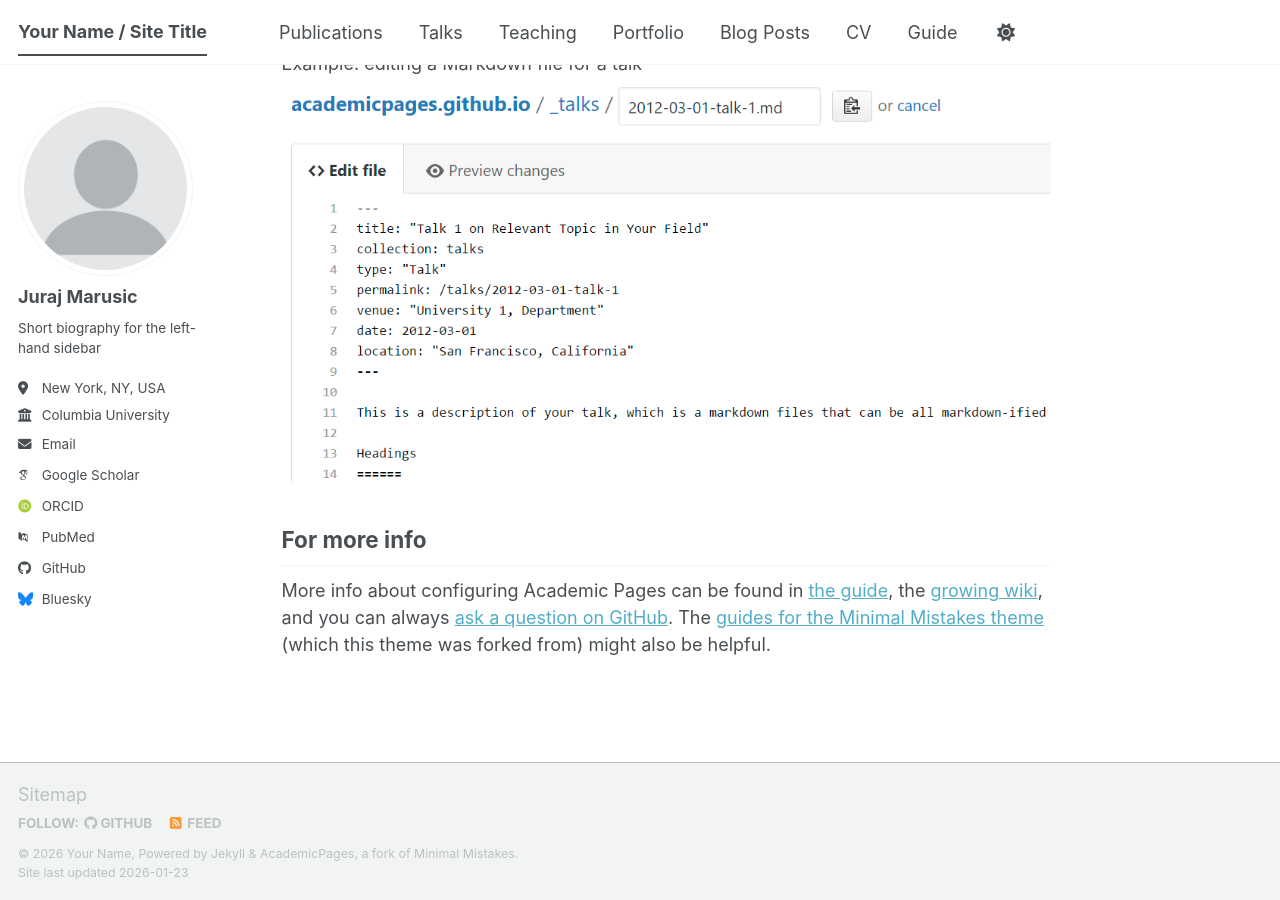
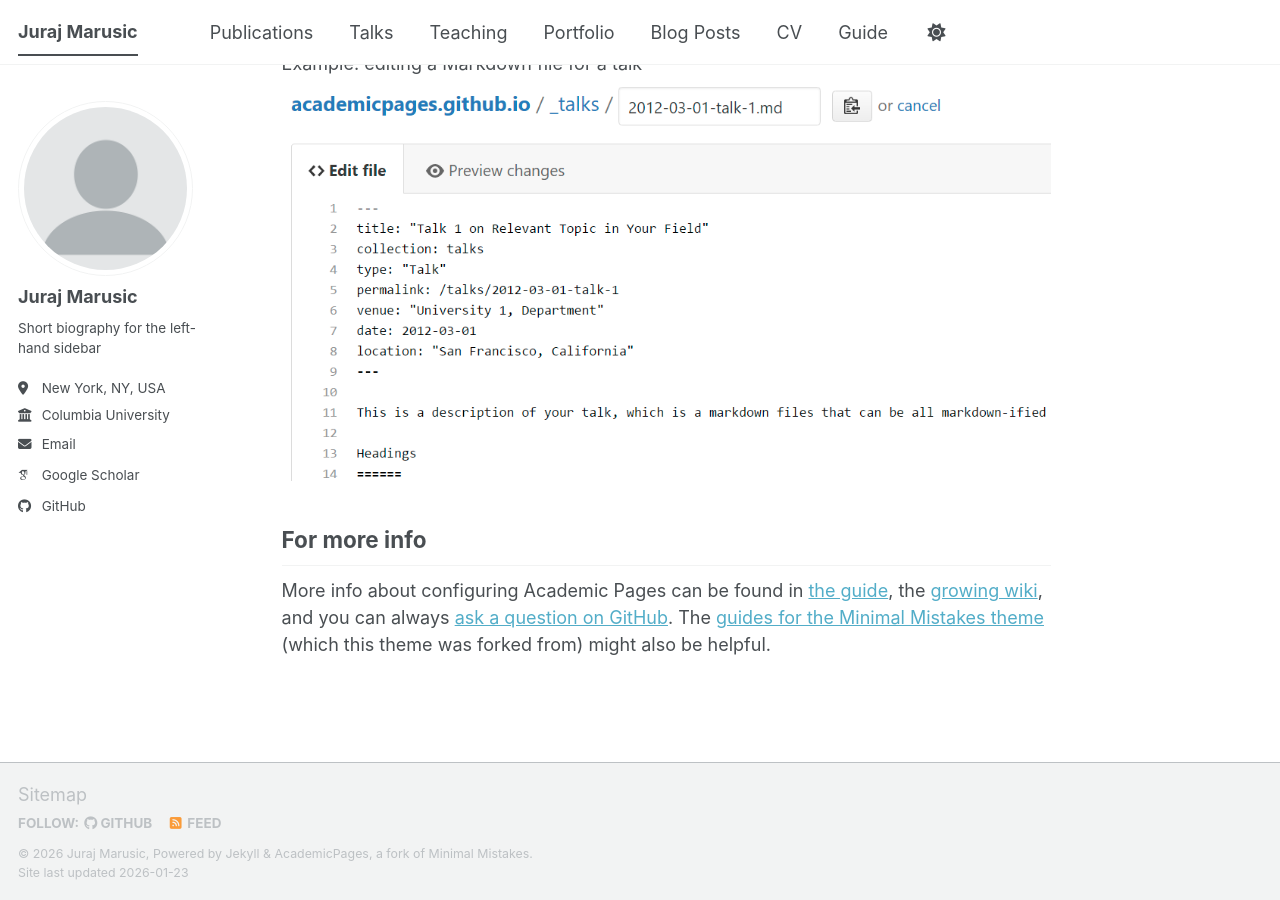
Before and after one commit to JurajMarusic/jurajmarusic.github.io, a Jekyll site: the page built from _pages/about.md, in a window 1280 px wide and 900 px high, scrolled down 2720 px. Built offline with Jekyll 4.4.1, drawn with Linux system fonts in a browser that asks for light colours; some web fonts are replaced; a script bundle is joined from its source files by our own code; library files that are not in the unit come from our copies; some of the changed lines change nothing that is shown.

Commit message:
Update _config.yml

```diff
--- a/_config.yml
+++ b/_config.yml
@@ -9,9 +9,9 @@
 # Basic Site Settings
 locale                   : "en-US"
 site_theme               : "default" # The available themes options are "default", "air", "sunrise", "mint", "dirt" and "contrast"
-title                    : "Your Name / Site Title"
+title                    : "Juraj Marusic"
 title_separator          : "-"
-name                     : &name "Your Name"
+name                     : &name "Juraj Marusic"
 description              : &description "Your Name's academic portfolio"   # Update this with a general description of your site, this is the default if not overridden by a page
 url                      : https://academicpages.github.io # The base hostname & protocol for your site e.g. "https://[your GitHub username].github.io",
                                                            # or if you already have some other page hosted on Github then use "https://[your GitHub username].github.io/[Your Repo Name]"
@@ -35,13 +35,13 @@ author:
   # Academic websites
   academia         : # URL
   arxiv            : # URL - Update with the correct link to your profile
-  googlescholar    : "https://scholar.google.com/citations?user=PS_CX0AAAAAJ"
+  googlescholar    : "https://scholar.google.com/citations?user=yJ00Yz4AAAAJ&hl=en&oi=ao"
   inspire-hep      : # URL
   impactstory      : # URL
-  orcid            : "https://orcid.org/yourorcidurl"
+  orcid            : # URL
   semantic         : # URL
   ssrn             : # URL
-  pubmed           : "https://www.ncbi.nlm.nih.gov/pubmed/?term=john+snow"
+  pubmed           : # URL
   researchgate     : # URL
   scopus           : # URL
   zotero           : # URL
@@ -57,7 +57,7 @@ author:
 
   # Social media
   artstation       : # Username
-  bluesky          : "bsky.app" # Replace this with you Bluesky username
+  bluesky          : # Replace this with you Bluesky username
   facebook         : # Username
   flickr           : # Username
   foursquare       : # Username
```
